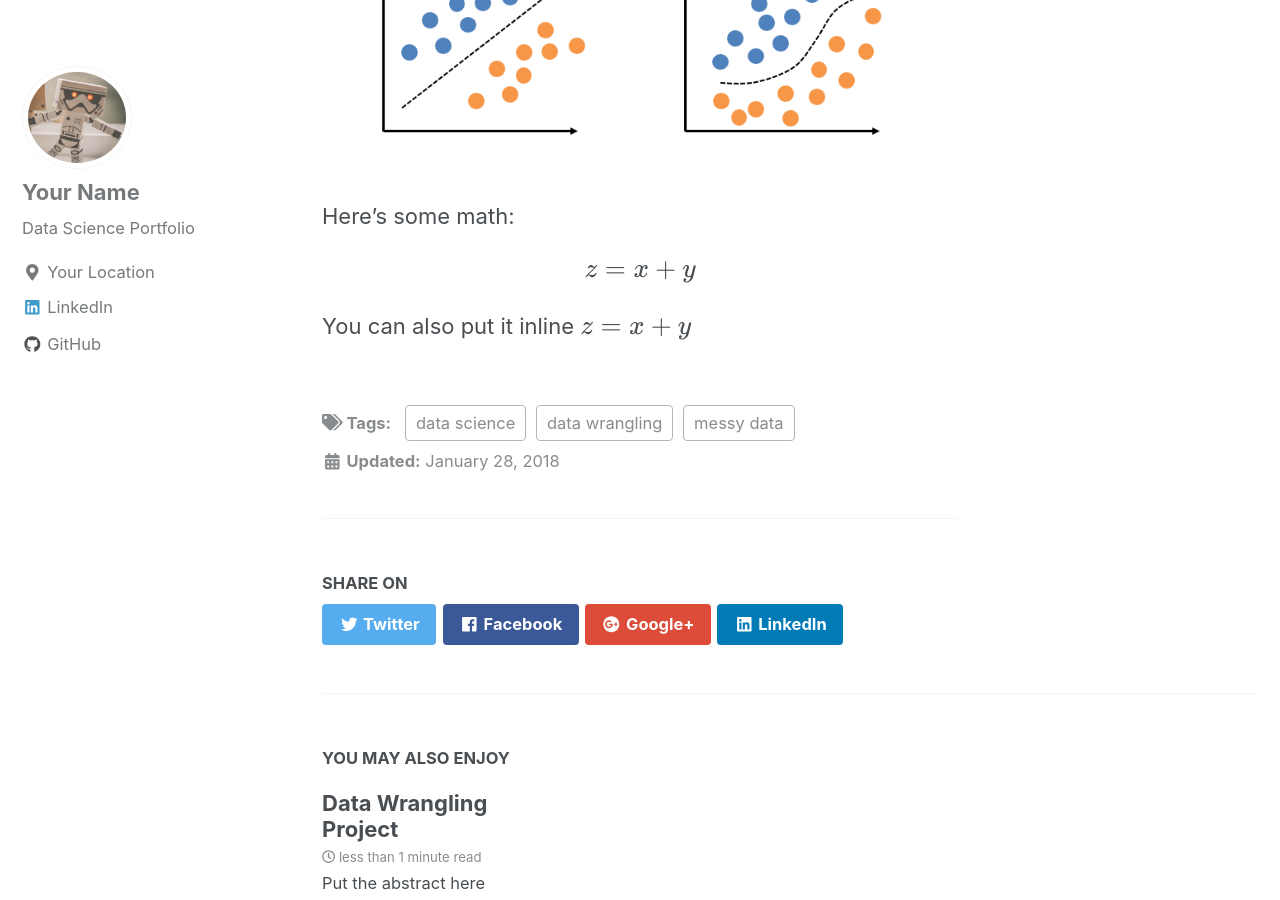
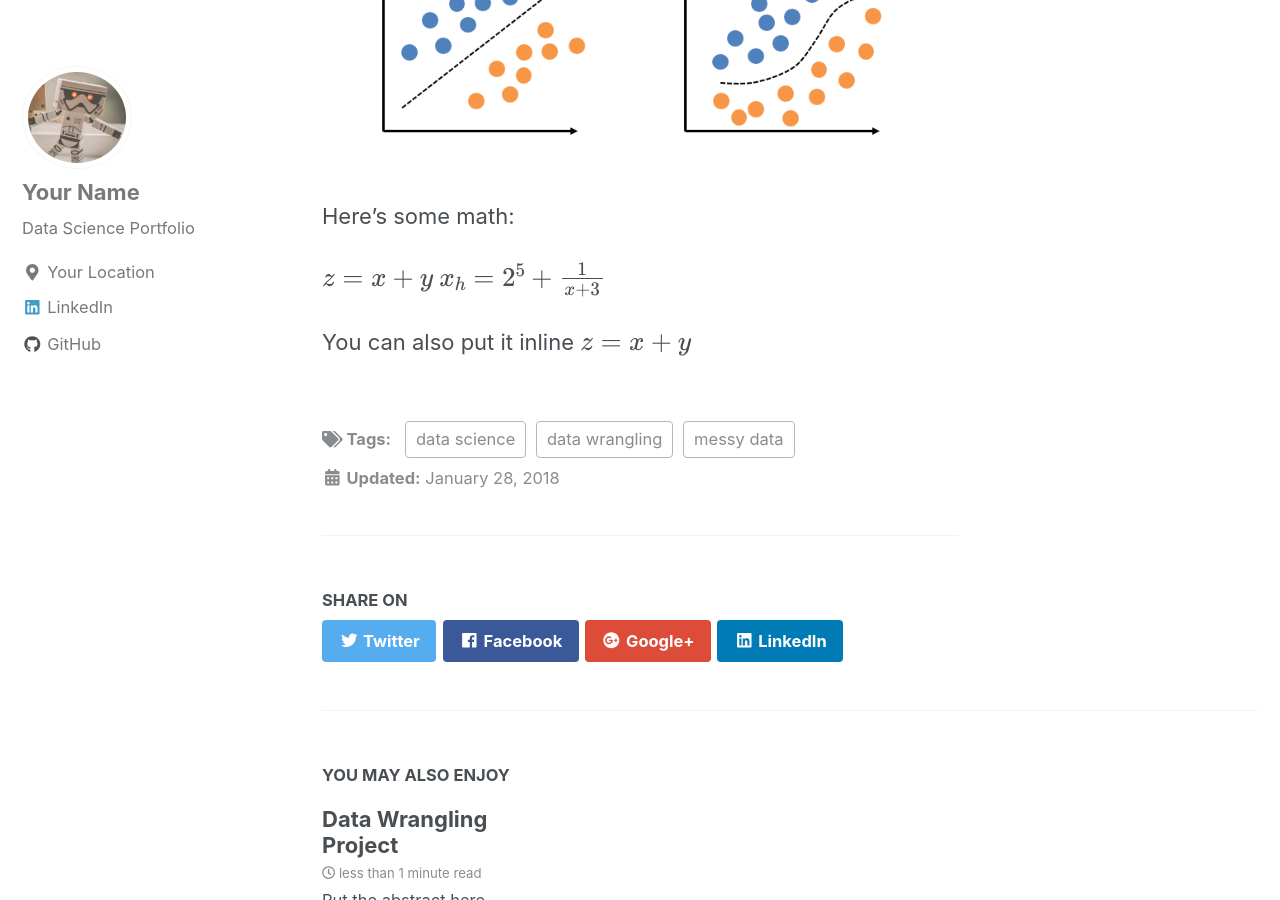
Before and after one commit to YMYTZSQF/shuaiyang.github.io, a Jekyll site: the page built from _posts/2018-01-28-perceptron.md, in a window 1280 px wide and 900 px high, scrolled down 2853 px. Built offline with Jekyll 4.4.1, drawn with Linux system fonts in a browser that asks for light colours; nearby versions of some CDN libraries; formulas are drawn with MathJax 3.

Commit message:
modifiy contents

```diff
--- a/_posts/2018-01-28-perceptron.md
+++ b/_posts/2018-01-28-perceptron.md
@@ -70,5 +70,6 @@ Here's another image using Kramdown:
 Here's some math:
 
 $$z=x+y$$
+$$x_{h} = 2 ^ {5} + \frac{1}{x + 3}$$
 
 You can also put it inline $$z=x+y$$
```
